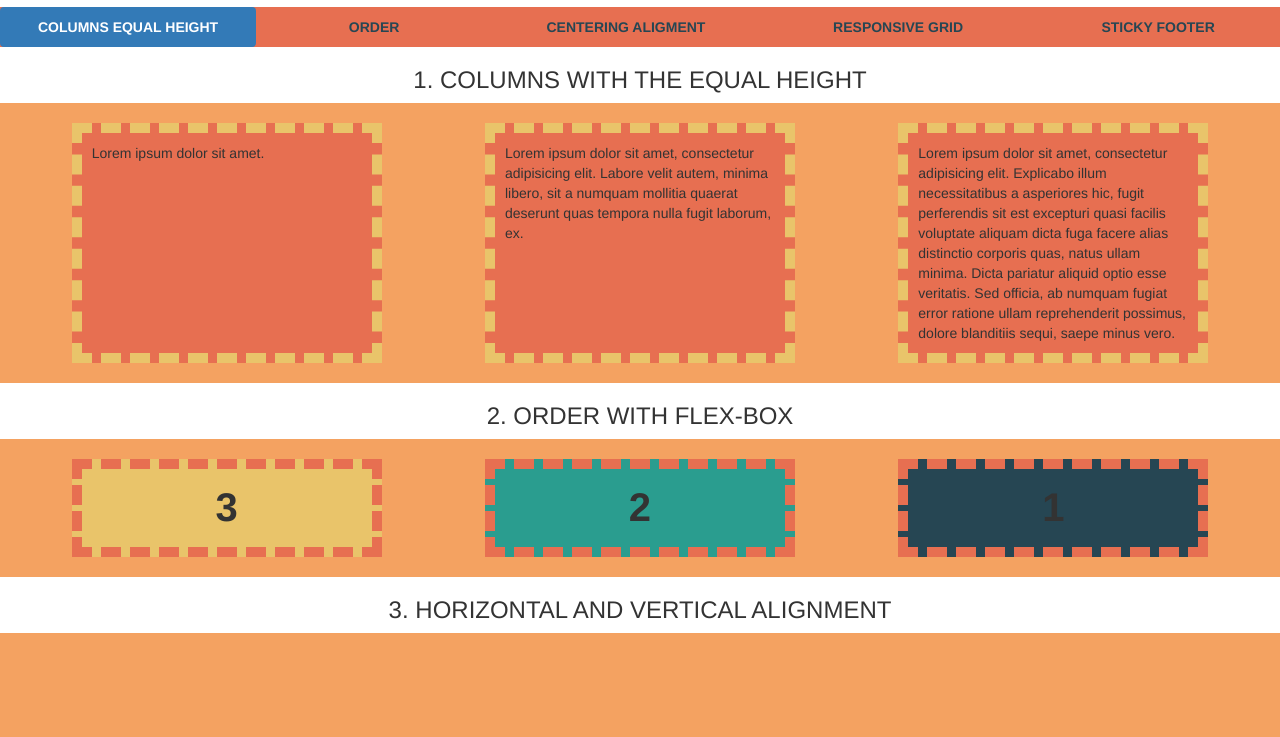
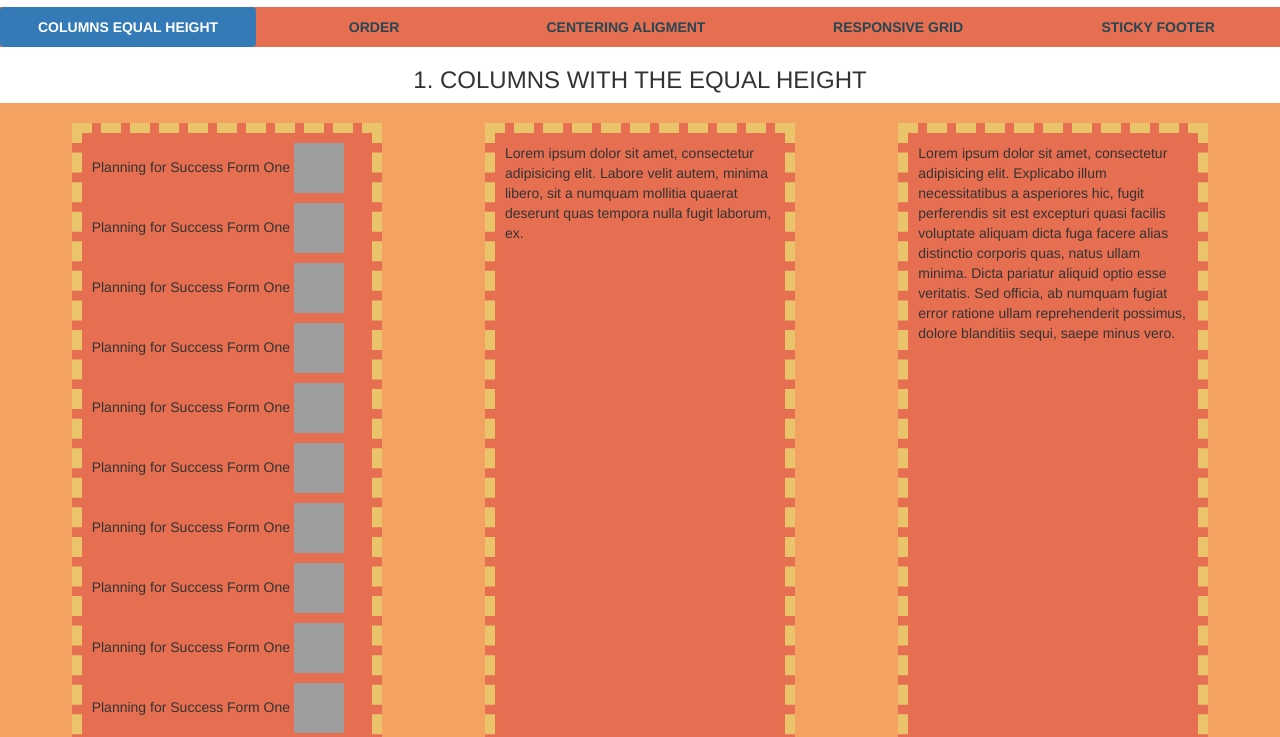
Before and after one commit to Jahnava/beachbodycoach, a website: page public/html/index.html in a window 1280 px wide. Shown: the part 63-800 px from the top of the page. Drawn offline with nearby package versions, Linux system fonts and the light colour scheme; grey boxes are pictures that could not be loaded.

Commit message:
started adding links for caoch journal

```diff
--- a/public/html/index.html
+++ b/public/html/index.html
@@ -23,7 +23,74 @@
 <!--1. COLUMNS WITH THE EQUAL HEIGHT-->
 
 <div class="container-flex">
-    <div class="box">Lorem ipsum dolor sit amet.</div>
+    <div class="box">
+      <div class="">
+        <p> Planning for Success Form One
+        <a href="http://www.hyperlinkcode.com/html-image-hyperlink.php">
+        <img src="http://www.hyperlinkcode.com/images/sample-image.jpg" title="Example Image Link" width="50" height="50" /></a>
+        </p>
+      </div>
+      <div class="">
+        <p> Planning for Success Form One
+        <a href="http://www.hyperlinkcode.com/html-image-hyperlink.php">
+        <img src="http://www.hyperlinkcode.com/images/sample-image.jpg" title="Example Image Link" width="50" height="50" /></a>
+        </p>
+      </div>
+      <div class="">
+        <p> Planning for Success Form One
+        <a href="http://www.hyperlinkcode.com/html-image-hyperlink.php">
+        <img src="http://www.hyperlinkcode.com/images/sample-image.jpg" title="Example Image Link" width="50" height="50" /></a>
+        </p>
+      </div>
+      <div class="">
+        <p> Planning for Success Form One
+        <a href="http://www.hyperlinkcode.com/html-image-hyperlink.php">
+        <img src="http://www.hyperlinkcode.com/images/sample-image.jpg" title="Example Image Link" width="50" height="50" /></a>
+        </p>
+      </div>
+      <div class="">
+        <p> Planning for Success Form One
+        <a href="http://www.hyperlinkcode.com/html-image-hyperlink.php">
+        <img src="http://www.hyperlinkcode.com/images/sample-image.jpg" title="Example Image Link" width="50" height="50" /></a>
+        </p>
+      </div>
+      <div class="">
+        <p> Planning for Success Form One
+        <a href="http://www.hyperlinkcode.com/html-image-hyperlink.php">
+        <img src="http://www.hyperlinkcode.com/images/sample-image.jpg" title="Example Image Link" width="50" height="50" /></a>
+        </p>
+      </div>
+      <div class="">
+        <p> Planning for Success Form One
+        <a href="http://www.hyperlinkcode.com/html-image-hyperlink.php">
+        <img src="http://www.hyperlinkcode.com/images/sample-image.jpg" title="Example Image Link" width="50" height="50" /></a>
+        </p>
+      </div>
+      <div class="">
+        <p> Planning for Success Form One
+        <a href="http://www.hyperlinkcode.com/html-image-hyperlink.php">
+        <img src="http://www.hyperlinkcode.com/images/sample-image.jpg" title="Example Image Link" width="50" height="50" /></a>
+        </p>
+      </div>
+      <div class="">
+        <p> Planning for Success Form One
+        <a href="http://www.hyperlinkcode.com/html-image-hyperlink.php">
+        <img src="http://www.hyperlinkcode.com/images/sample-image.jpg" title="Example Image Link" width="50" height="50" /></a>
+        </p>
+      </div>
+      <div class="">
+        <p> Planning for Success Form One
+        <a href="http://www.hyperlinkcode.com/html-image-hyperlink.php">
+        <img src="http://www.hyperlinkcode.com/images/sample-image.jpg" title="Example Image Link" width="50" height="50" /></a>
+        </p>
+      </div>
+      <div class="">
+        <p> Planning for Success Form One
+        <a href="http://www.hyperlinkcode.com/html-image-hyperlink.php">
+        <img src="http://www.hyperlinkcode.com/images/sample-image.jpg" title="Example Image Link" width="50" height="50" /></a>
+        </p>
+      </div>
+    </div>
     <div class="box">Lorem ipsum dolor sit amet, consectetur adipisicing elit. Labore velit autem, minima libero, sit a numquam mollitia quaerat deserunt quas tempora nulla fugit laborum, ex.</div>
     <div class="box">Lorem ipsum dolor sit amet, consectetur adipisicing elit. Explicabo illum necessitatibus a asperiores hic, fugit perferendis sit est excepturi quasi facilis voluptate aliquam dicta fuga facere alias distinctio corporis quas, natus ullam minima. Dicta pariatur aliquid optio esse veritatis. Sed officia, ab numquam fugiat error ratione ullam reprehenderit possimus, dolore blanditiis sequi, saepe minus vero.</div>
 </div>
```
Also changed, not shown: public/images/journal1.jpeg (added).
